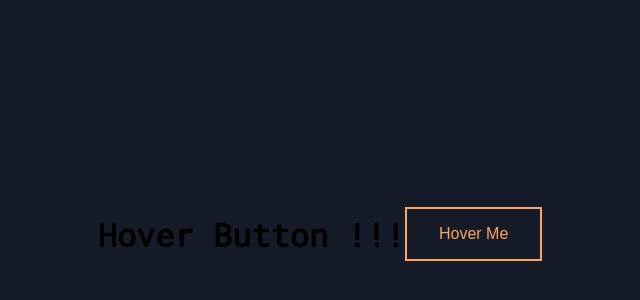
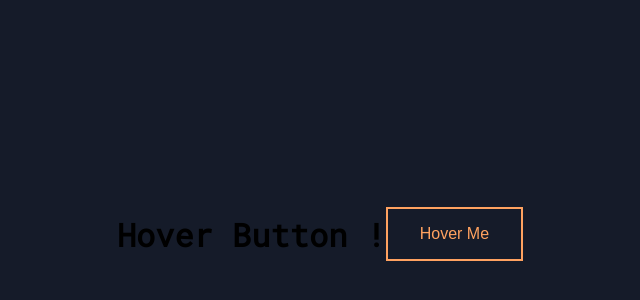
Before and after one commit to abhi7450/background-generator, a plain HTML site: page index.html in a window 1280 px wide. Shown: the part 174-474 px from the top of the page, without its empty margins (320-960 px from the left). Drawn offline with Linux system fonts and the light colour scheme.

Commit message:
removed exclamaintion

```diff
--- a/index.html
+++ b/index.html
@@ -12,7 +12,7 @@
 
 <body>
 
-    <h1>Hover Button !!!</h1>
+    <h1>Hover Button !</h1>
 
     <button>Hover Me</button>
 </body>
```
